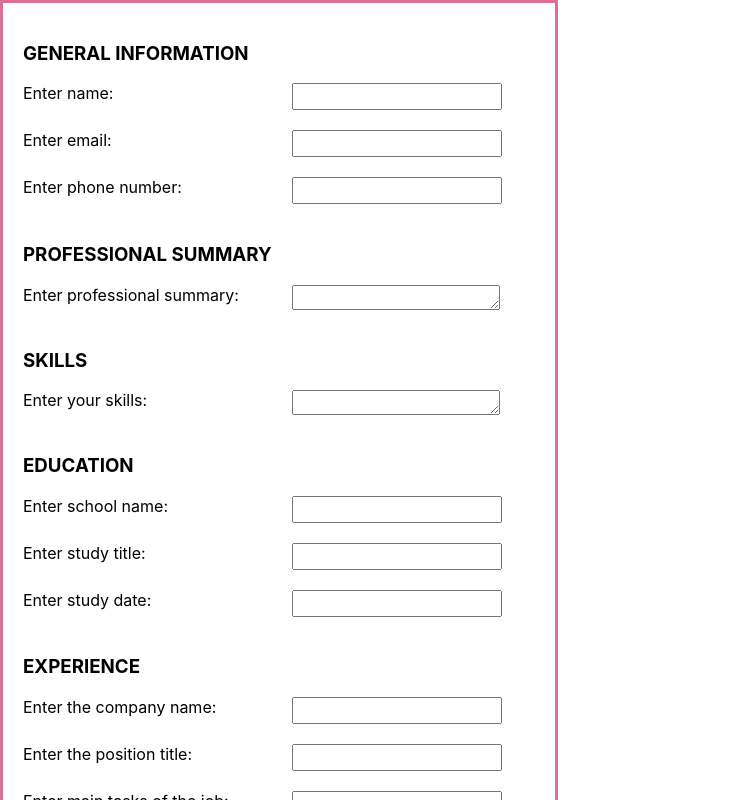
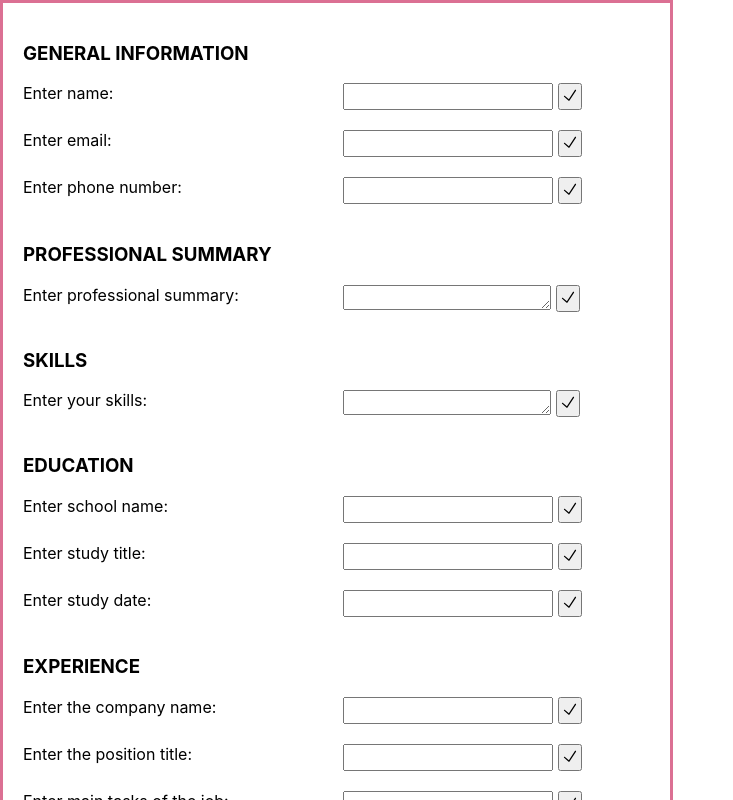
Before and after one commit to frantic-dev/cv-project, a React (Create React App) app: page / in a window 1280 px wide. Shown: the top 800 px of the page, without its empty margins (0-733 px from the left). Built offline with nearby package versions, Linux system fonts and the light colour scheme.

Commit message:
adding submit btns

```diff
--- a/src/App.css
+++ b/src/App.css
@@ -1,17 +1,15 @@
 section {
   display: flex;
   flex-wrap: wrap;
-  flex-basis: 50%;
-  /* justify-content: ; */
 }
 form {
   border: 3px solid palevioletred;
-  width: 40vw;
+  width: 49vw;
   padding: 20px;
 }
 label {
   display: inline-block;
-  width: 21vw;
+  width: 25vw;
 }
 input, textarea {
   display: inline-block;
@@ -23,3 +21,11 @@ h3 {
   width: 100%;
   text-transform: uppercase;
 }
+.submit-btn img{
+  height: 1rem;
+}
+.submit-btn{
+  height: min-content;
+  padding: 2px;
+  margin-left: 5px;
+}
--- a/src/App.js
+++ b/src/App.js
@@ -17,5 +17,4 @@ class App extends Component {
     );
   }
 }
-
 export default App;
--- a/src/components/EducationForm.js
+++ b/src/components/EducationForm.js
@@ -1,5 +1,5 @@
 import { Component } from "react";
-
+import SubmitBtn from "./SubmitBtn";
 class EducationForm extends Component {
   // constructor(props) {
   //   super(props);
@@ -10,10 +10,16 @@ class EducationForm extends Component {
         <h3>education</h3>
         <label htmlFor="school-name">Enter school name:</label>
         <input type="text" id="school-name" />
+        <SubmitBtn/>
+
         <label htmlFor="study-title">Enter study title:</label>
         <input type="text" id="study-title" />
+        <SubmitBtn/>
+
         <label htmlFor="study-date">Enter study date:</label>
         <input type="text" id="study-date" />
+        <SubmitBtn/>
+
       </section>
     );
   }
--- a/src/components/ExperienceForm.js
+++ b/src/components/ExperienceForm.js
@@ -1,5 +1,5 @@
 import { Component } from "react";
-
+import SubmitBtn from "./SubmitBtn";
 class Experience extends Component {
   // constructor(props){
   //   super(props)
@@ -10,14 +10,24 @@ class Experience extends Component {
         <h3>experience</h3>
         <label htmlFor="company-name">Enter the company name:</label>
         <input type="text" name="company-name" id="company-name" />
+        <SubmitBtn/>
+
         <label htmlFor="position-title">Enter the position title:</label>
         <input type="text" name="position-title" id="position-title" />
+        <SubmitBtn/>
+
         <label htmlFor="job-tasks">Enter main tasks of the job:</label>
         <input type="text" name="job-tasks" id="job-tasks" />
+        <SubmitBtn/>
+
         <label htmlFor="starting-date">Enter the date you started:</label>
         <input type="date" name="starting-date" id="starting-date" />
+        <SubmitBtn/>
+
         <label htmlFor="ending-date">Enter the date you ended:</label>
         <input type="date" name="ending-date" id="ending-date" />
+        <SubmitBtn/>
+
       </section>
     );
   }
--- a/src/components/GeneralForm.js
+++ b/src/components/GeneralForm.js
@@ -1,5 +1,5 @@
 import { Component } from "react";
-
+import SubmitBtn from "./SubmitBtn";
 class GeneralData extends Component {
   // constructor(props) {
   //   super(props);
@@ -10,13 +10,17 @@ class GeneralData extends Component {
         <h3>General information</h3>
         <label htmlFor="name">Enter name:</label>
         <input type="text" id="name" />
+        <SubmitBtn/>
         <label htmlFor="email">Enter email:</label>
         <input type="text" id="email" />
+        <SubmitBtn/>
         <label htmlFor="number">Enter phone number:</label>
         <input type="text" id="number" />
+        <SubmitBtn/>
         <h3>professional summary</h3>
         <label htmlFor="professionalSummary">Enter professional summary:</label>
         <textarea id="professionalSummary" rows="1" />
+        <SubmitBtn/>
       </section>
     );
   }
--- a/src/components/SkillsForm.js
+++ b/src/components/SkillsForm.js
@@ -1,5 +1,5 @@
 import { Component } from "react";
-
+import SubmitBtn from "./SubmitBtn";
 class SkillsForm extends Component {
   // constructor(props) {
   //   super(props)
@@ -10,6 +10,7 @@ class SkillsForm extends Component {
         <h3>skills</h3>
         <label htmlFor="skills">Enter your skills:</label>
         <textarea name="skills" id="skills" rows="1"></textarea>
+        <SubmitBtn/>
       </section>
     );
   }
--- /dev/null
+++ b/src/components/SubmitBtn.js
@@ -0,0 +1,11 @@
+import { Component } from "react";
+import checkIcon from "../icons/checkIcon.svg";
+export default class SubmitBtn extends Component {
+  render() {
+    return (
+      <button className="submit-btn">
+        <img src={checkIcon} alt="icon of a check mark" />
+      </button>
+    );
+  }
+}
```
Also changed, not shown: src/icons/checkIcon.svg (added).
